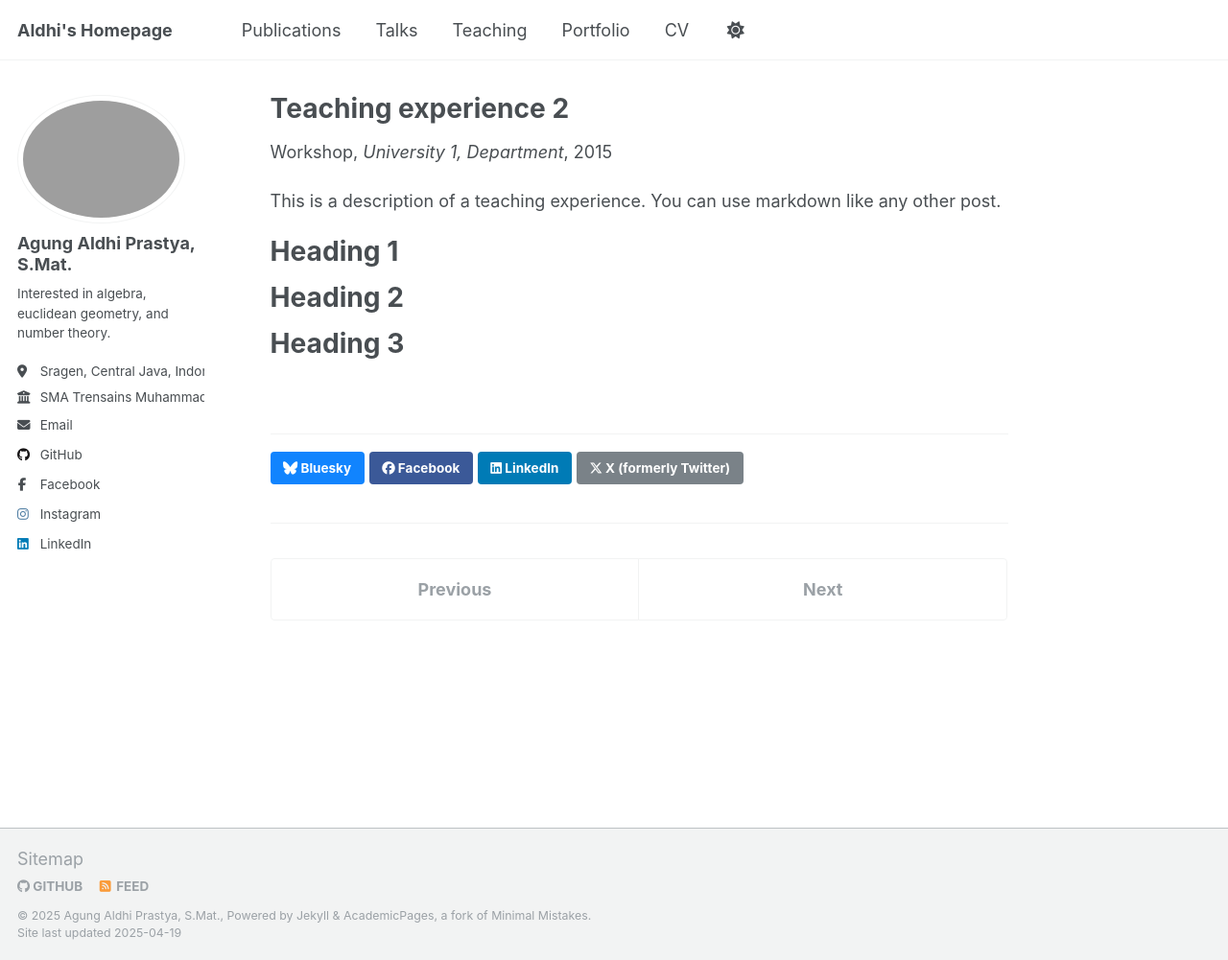
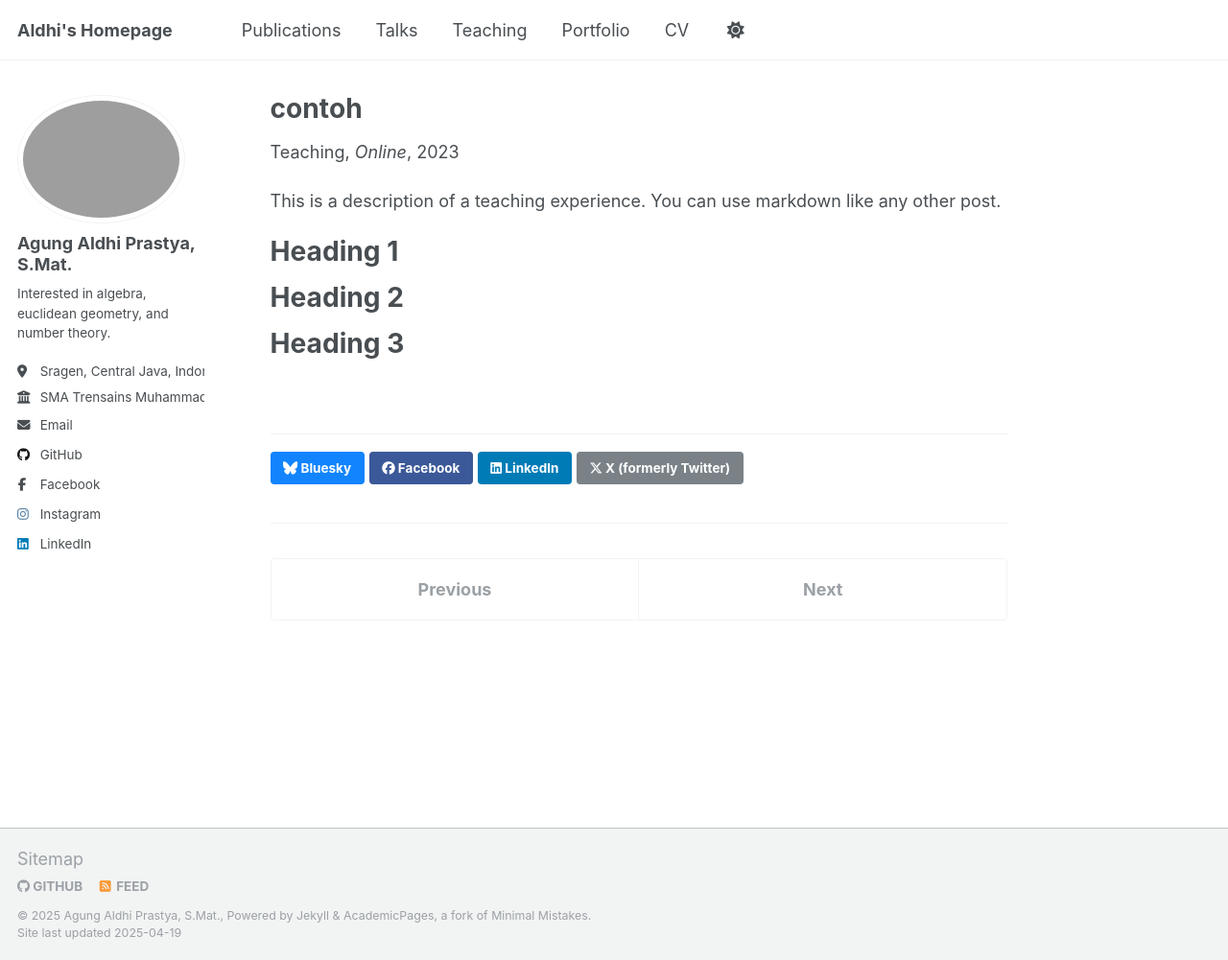
Before and after one commit to agung-aldhi-prastya/agung-aldhi-prastya.github.io, a Jekyll site: the page built from _teaching/2015-spring-teaching-2.md, in a window 1280 px wide and 1001 px high. Shown: the whole window at 96% size. Built offline with Jekyll 4.4.1, drawn with Linux system fonts in a browser that asks for light colours.

Commit message:
Update 2015-spring-teaching-2.md

```diff
--- a/_teaching/2015-spring-teaching-2.md
+++ b/_teaching/2015-spring-teaching-2.md
@@ -1,11 +1,11 @@
 ---
-title: "Teaching experience 2"
+title: "contoh"
 collection: teaching
-type: "Workshop"
+type: "Teaching"
 permalink: /teaching/2015-spring-teaching-1
-venue: "University 1, Department"
-date: 2015-01-01
-location: "City, Country"
+venue: "Online"
+date: 2023-03-03
+location: "Sragen, Central Java, Indonesia"
 ---
 
 This is a description of a teaching experience. You can use markdown like any other post.
```
